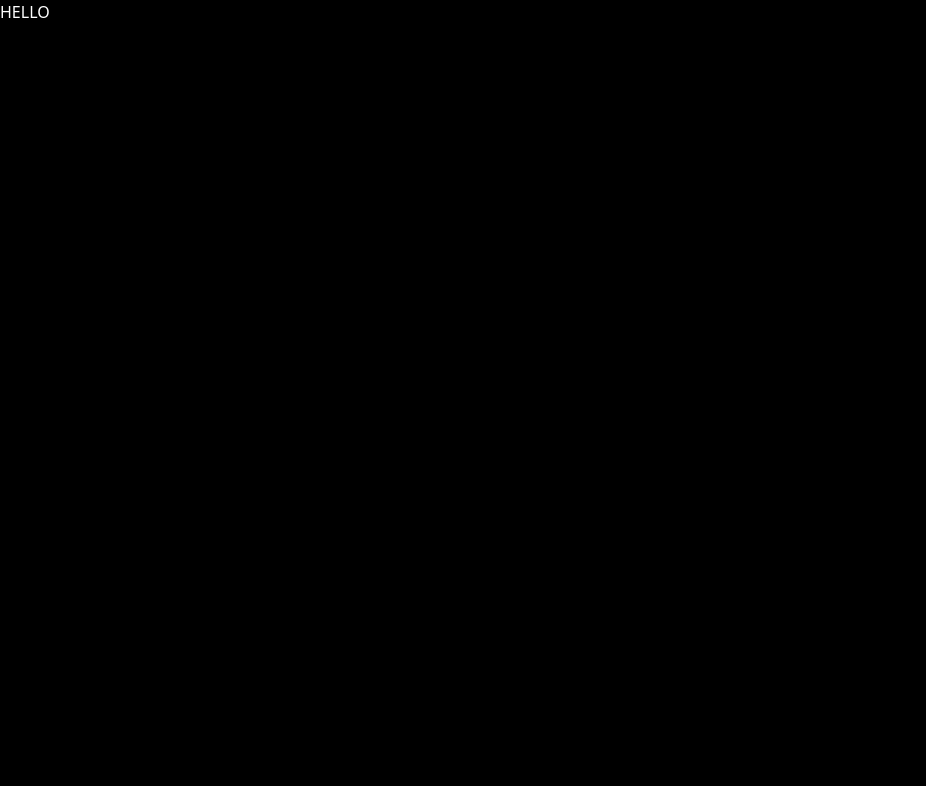
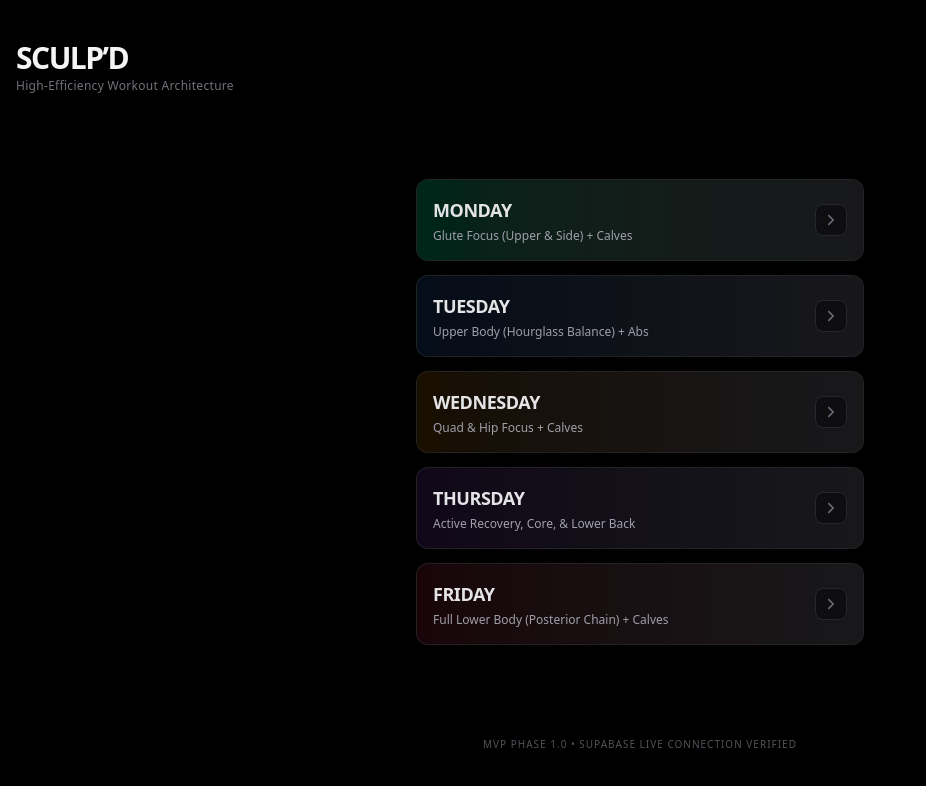
Before and after one commit to Basically654/Sculpd, a Next.js app in the folder sculpd-app/: page / in a window 1280 px wide. Shown: the top 786 px of the page, without its empty margins (0-926 px from the left). Built offline with nearby package versions, Linux system fonts and the light colour scheme.

Commit message:
feat: implement dashboard layout and navigation for workout days

```diff
--- a/sculpd-app/app/page.tsx
+++ b/sculpd-app/app/page.tsx
@@ -1,3 +1,58 @@
-export default function Page() {
-  return <div>HELLO</div>;
+// app/page.tsx
+import Link from "next/link";
+
+const DAYS_OF_WEEK = [
+  { slug: "monday", label: "Monday", focus: "Glute Focus (Upper & Side) + Calves", color: "from-emerald-500/20 to-zinc-900" },
+  { slug: "tuesday", label: "Tuesday", focus: "Upper Body (Hourglass Balance) + Abs", color: "from-blue-500/10 to-zinc-900" },
+  { slug: "wednesday", label: "Wednesday", focus: "Quad & Hip Focus + Calves", color: "from-amber-500/10 to-zinc-900" },
+  { slug: "thursday", label: "Thursday", focus: "Active Recovery, Core, & Lower Back", color: "from-purple-500/10 to-zinc-900" },
+  { slug: "friday", label: "Friday", focus: "Full Lower Body (Posterior Chain) + Calves", color: "from-rose-500/10 to-zinc-900" },
+];
+
+export default function DashboardPage() {
+  return (
+    <main className="min-h-screen bg-black text-white p-4 font-sans flex flex-col justify-between pb-12">
+      {/* Upper Brand Section */}
+      <header className="pt-6 pb-4">
+        <h1 className="text-3xl font-black tracking-tighter text-zinc-100 uppercase">
+          SCULP’D
+        </h1>
+        <p className="text-xs font-medium text-zinc-500 mt-0.5 tracking-wide">
+          High-Efficiency Workout Architecture
+        </p>
+      </header>
+
+      {/* Main Routine Navigation Array */}
+      <div className="flex-1 flex flex-col justify-center space-y-3.5 my-auto max-w-md mx-auto w-full">
+        {DAYS_OF_WEEK.map((day) => (
+          <Link
+            key={day.slug}
+            href={`/workout/${day.slug}`}
+            className={`w-full p-4 rounded-xl bg-gradient-to-r ${day.color} border border-zinc-800/80 hover:border-zinc-700 flex items-center justify-between transition-all duration-200 active:scale-[0.98] group`}
+          >
+            <div className="space-y-1">
+              <h2 className="text-lg font-black tracking-tight text-zinc-200 group-hover:text-white uppercase">
+                {day.label}
+              </h2>
+              <p className="text-xs text-zinc-400 font-medium line-clamp-1">
+                {day.focus}
+              </p>
+            </div>
+            <div className="w-8 h-8 rounded-lg bg-zinc-950/60 border border-zinc-800 flex items-center justify-center text-zinc-500 group-hover:text-zinc-300">
+              <svg xmlns="http://www.w3.org/2000/svg" fill="none" viewBox="0 0 24 24" strokeWidth={2.5} stroke="currentColor" className="w-3.5 h-3.5">
+                <path strokeLinecap="round" strokeLinejoin="round" d="M8.25 4.5l7.5 7.5-7.5 7.5" />
+              </svg>
+            </div>
+          </Link>
+        ))}
+      </div>
+
+      {/* Static Footer Context */}
+      <footer className="text-center pt-6">
+        <p className="text-[10px] font-mono tracking-widest text-zinc-600 uppercase">
+          MVP Phase 1.0 • Supabase Live Connection Verified
+        </p>
+      </footer>
+    </main>
+  );
 }
--- a/sculpd-app/app/workout/[day]/page.tsx
+++ b/sculpd-app/app/workout/[day]/page.tsx
@@ -2,7 +2,7 @@
 import ExerciseCard from "@/components/workout/ExerciseCard";
 import Link from "next/link";
 
-export const dynamic = "force-static";
+export const dynamic = "force-dynamic";
 
 interface WorkoutPageProps {
   params: { day: string };
@@ -10,6 +10,7 @@
 
 export default async function WorkoutPage({ params }: WorkoutPageProps) {
   const { day } = params; // ❌ remove await
+
   const lowercaseDay = day.toLowerCase().trim();
 
   // 1. Core Lookup matching the lowercase URL string perfectly
--- a/sculpd-app/next.config.ts
+++ b/sculpd-app/next.config.ts
@@ -1,12 +1,8 @@
 import type { NextConfig } from "next";
 
 const nextConfig: NextConfig = {
-  /* config options here */
   reactCompiler: true,
+  allowedDevOrigins: ["10.0.0.232"],
 };
 
-module.exports = {
-  allowedDevOrigins: ['10.0.0.232'],
-}
-
 export default nextConfig;
```
